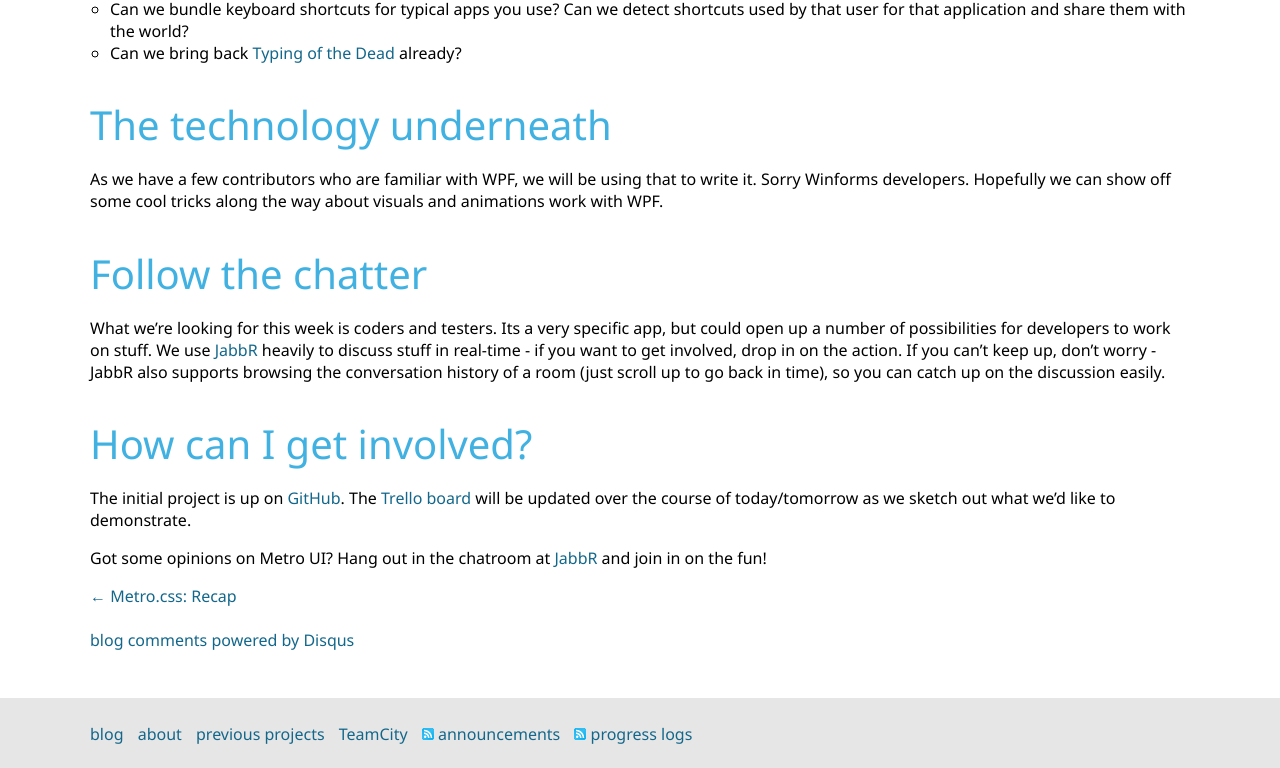
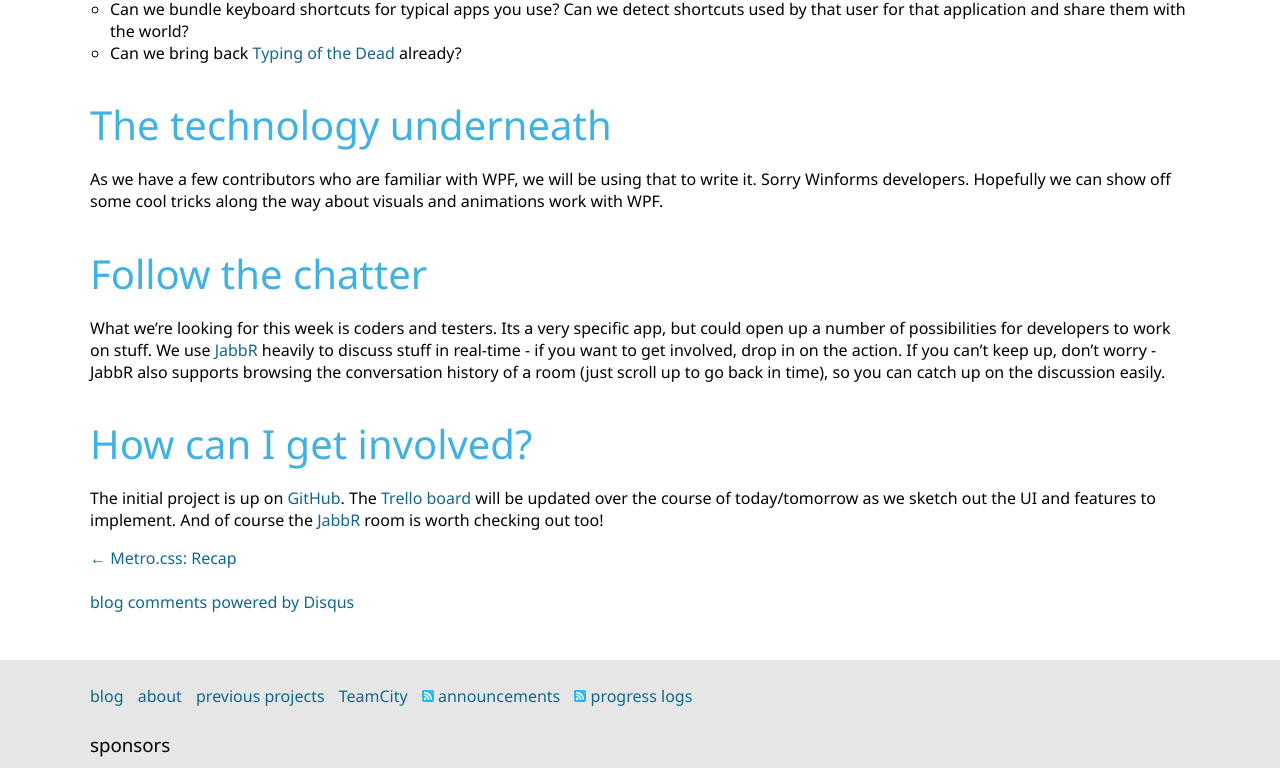
Before and after one commit to Code52/code52.github.com, a Jekyll site: the page built from _posts/2012-02-14-carnac.md, in a window 1280 px wide and 900 px high, scrolled down 1789 px, cut to the strip 0-768 px from the top of the window. Built offline with Jekyll 4.4.1, drawn with Linux system fonts in a browser that asks for light colours; Markdown is read by kramdown in place of the engine named in the settings; comment, search, counter and statistics services are not loaded.

Commit message:
edit to the last sentence

```diff
--- a/_posts/2012-02-14-carnac.md
+++ b/_posts/2012-02-14-carnac.md
@@ -45,6 +45,4 @@
 
 ## How can I get involved?
 
-The initial project is up on [GitHub](http://github.com/Code52/carnac). The [Trello board](https://trello.com/board/carnac/4f38fe6ec2fe26391c4e7d34) will be updated over the course of today/tomorrow as we sketch out what we'd like to demonstrate.
-
-Got some opinions on Metro UI?  Hang out in the chatroom at [JabbR](http://jabbr.net/#/rooms/code52) and join in on the fun!
+The initial project is up on [GitHub](http://github.com/Code52/carnac). The [Trello board](https://trello.com/board/carnac/4f38fe6ec2fe26391c4e7d34) will be updated over the course of today/tomorrow as we sketch out the UI and features to implement. And of course the [JabbR](http://jabbr.net/#/rooms/code52) room is worth checking out too!
```
